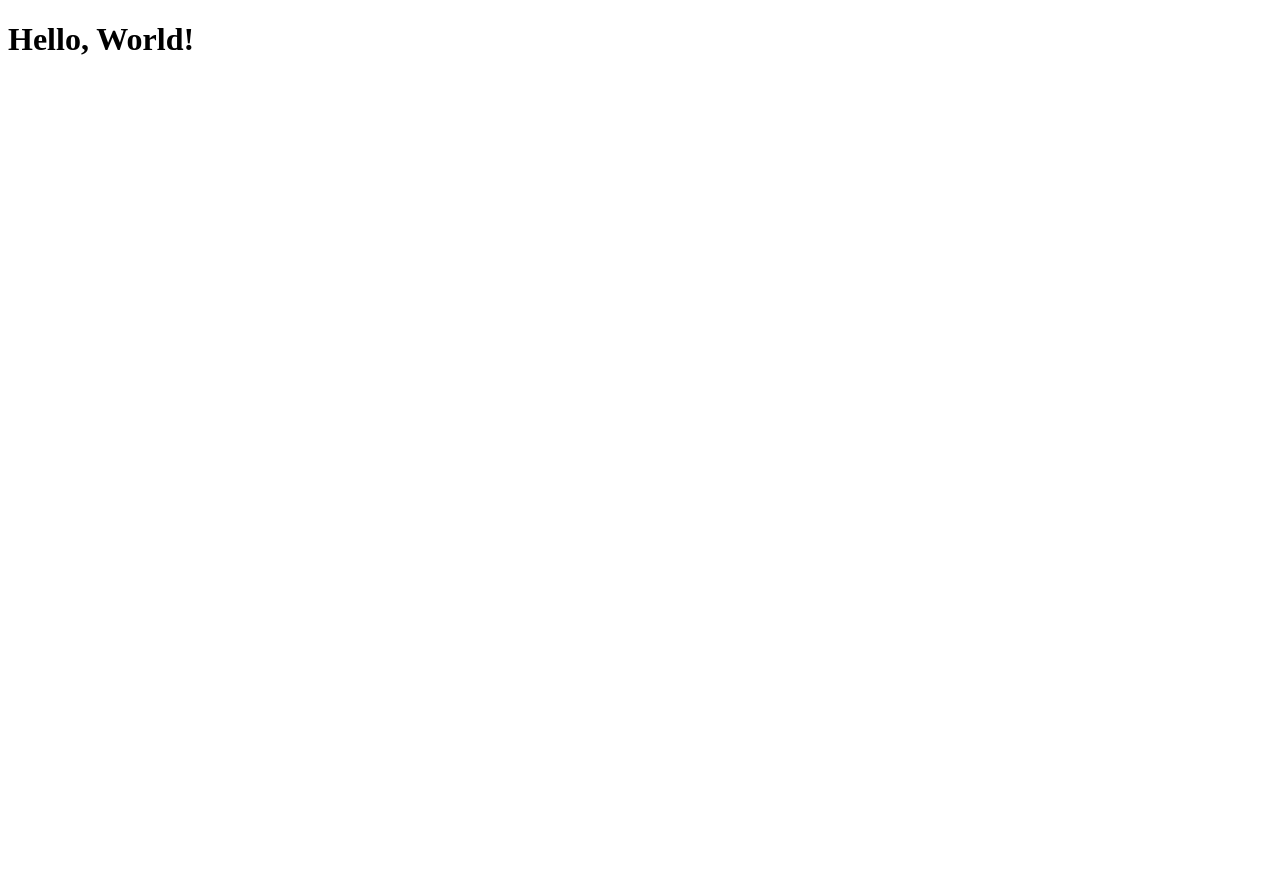
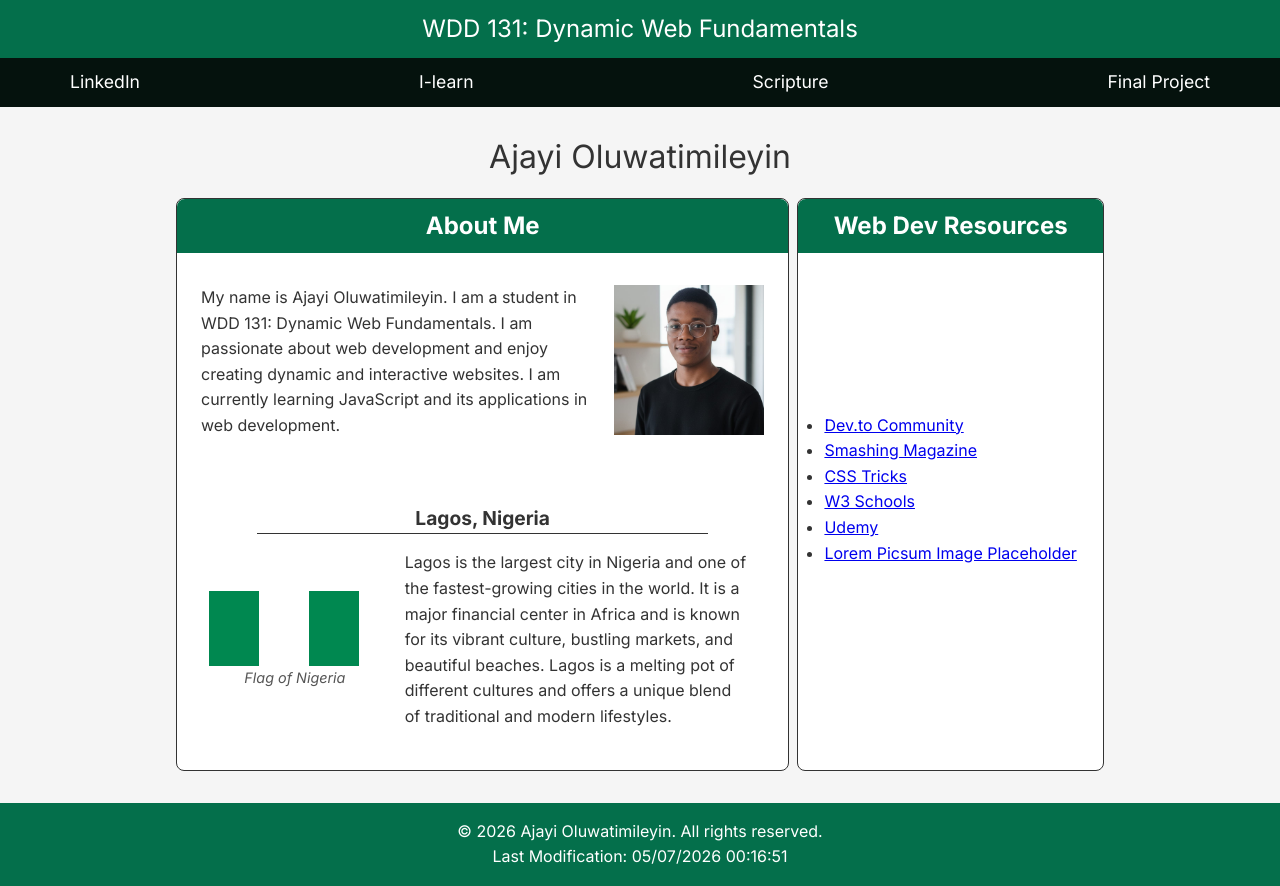
Before and after one commit to Timiano-tech/wdd131, a plain HTML site: page index.html in a window 1280 px wide. Before the commit the page ends 800 px from the top, so only its background shows below. Drawn offline with Linux system fonts and the light colour scheme; a web font is replaced by a local one.

Commit message:
Add JavaScript for last modified date and current year display; create base CSS styles for layout and design

```diff
--- a/index.html
+++ b/index.html
@@ -3,9 +3,66 @@
 <head>
     <meta charset="UTF-8">
     <meta name="viewport" content="width=device-width, initial-scale=1.0">
-    <title>Document</title>
+    <meta name="description"
+      content="This is the index.html file for WDD 131 – Dynamic Web Fundamentals, created by Ajayi Oluwatimileyin. It serves as the main entry point for the course content and provides an introduction to dynamic web development concepts.">
+    <meta name="author" content="Ajayi Oluwatimileyin">
+    <title>WDD 131: Dynamic Web Fundamentals – Ajayi Oluwatimileyin</title>
+    <link rel="stylesheet" href="styles/base.css">
+    <script src="scripts/getdates.js" defer></script>
 </head>
 <body>
-    <h1>Hello, World!</h1>
+    <header>
+        <span id="course-title">WDD 131: Dynamic Web Fundamentals</span>
+        <nav>
+            <a href="https://www.linkedin.com/">LinkedIn</a>
+            <a href="https://byupw.instructure.com/">I-learn</a>
+            <a href="https://www.churchofjesuschrist.org/study/scriptures">Scripture</a>
+            <a href="final-project/">Final Project</a>
+        </nav>
+    </header>
+
+    <main>
+        <h1>Ajayi Oluwatimileyin</h1>
+
+        <section class="card">
+            <h2 class="head-card">About Me</h2>
+            <div class="about-me">
+                <img src="images/My_picture.jpeg" alt="Ajayi Oluwatimileyin's Profile Picture">
+
+                <p>My name is Ajayi Oluwatimileyin. I am a student in WDD 131: Dynamic Web Fundamentals. I am passionate about web development and enjoy creating dynamic and interactive websites. I am currently learning JavaScript and its applications in web development.</p>
+            </div>
+
+            <div class="country">
+                <h2>Lagos, Nigeria</h2>
+                <figure>
+                    <img src="images/Flag_of_Nigeria.png" alt="Flag of Nigeria">
+
+                    <figcaption>Flag of Nigeria</figcaption>
+                </figure>
+                <p>Lagos is the largest city in Nigeria and one of the fastest-growing cities in the world. It is a major financial center in Africa and is known for its vibrant culture, bustling markets, and beautiful beaches. Lagos is a melting pot of different cultures and offers a unique blend of traditional and modern lifestyles.</p>
+            </div>
+
+        </section>
+
+        <section class="card">
+            <h2 class="head-card">Web Dev Resources</h2>
+            <div class="web-list">
+                <ul>
+                    <li><a href="http://dev.to/">Dev.to Community</a></li>
+                    <li><a href="https://www.smashingmagazine.com/">Smashing Magazine</a></li>
+                    <li><a href="https://css-tricks.com/">CSS Tricks</a></li>
+                    <li><a href="https://www.w3schools.com/">W3 Schools</a></li>
+                    <li><a href="https://www.udemy.com/">Udemy</a></li>
+                    <li><a href="https://picsum.photos/">Lorem Picsum Image Placeholder</a></li>
+                </ul>
+            </div>
+        </section>
+    </main>
+
+
+    <footer>
+        <p>&copy; <span id="currentyear"></span> Ajayi Oluwatimileyin. All rights reserved.</p>
+        <p id="lastModified">Last Modification:</p>
+    </footer>
 </body>
 </html>
--- /dev/null
+++ b/scripts/getdates.js
@@ -0,0 +1,5 @@
+const date = document.getElementById("lastModified");
+date.innerHTML = `Last Modification: ${document.lastModified}`;
+
+const year = document.querySelector("#currentyear");
+year.innerHTML = new Date().getFullYear();
--- /dev/null
+++ b/styles/base.css
@@ -0,0 +1,144 @@
+@import url('https://fonts.googleapis.com/css2?family=Instrument+Sans:ital,wght@0,400..700;1,400..700&family=Inter:ital,opsz,wght@0,14..32,100..900;1,14..32,100..900&family=Josefin+Sans:ital,wght@0,100..700;1,100..700&family=Kdam+Thmor+Pro&family=Montserrat:ital,wght@0,100..900;1,100..900&family=Open+Sans:ital,wght@0,300..800;1,300..800&family=Outfit:wght@100..900&family=Poppins:ital,wght@0,100;0,200;0,300;0,400;0,500;0,600;0,700;0,800;0,900;1,100;1,200;1,300;1,400;1,500;1,600;1,700;1,800;1,900&display=swap');
+
+
+* {
+    margin: 0;
+    padding: 0;
+    box-sizing: border-box;
+}
+
+body {
+    font-family: 'Inter', sans-serif;
+    background-color: #f5f5f5;
+    color: #333;
+    line-height: 1.6;
+}
+
+/* Header Styles */
+
+#course-title {
+    background-color: rgb(4, 111, 75);
+    color: white;
+    font-size: 1.5rem;
+    font-weight: 400;
+    padding: 10px;
+    text-align: center;
+    display : block;
+}
+
+nav {
+    background-color: rgb(5, 18, 13);
+    color: white;
+    padding: 10px 70px;
+    display: flex;
+    justify-content: space-between;
+    align-items: center;
+    width: 100%;
+}
+nav a {
+    color: white;
+    text-decoration: none;
+    font-size: 1.1rem;
+    transition: color 0.3s ease;
+}
+nav a:hover {
+    color: rgb(126, 227, 193);
+}
+
+main {
+    padding: 1rem;
+    max-width: 960px;
+    max-height: 1000px;
+    margin: 0 auto;
+    display: grid;
+    grid-template-columns: 2fr 1fr;
+    gap: .5rem;
+}
+
+main h1 {
+    grid-column: 1/3;
+    text-align: center;
+    font-weight: 400;
+    margin: .5rem;
+}
+
+
+.card {
+    background-color: white;
+    border: 1px solid #333;
+    border-radius: 8px;
+
+}
+.card .head-card {
+    font-size: 1.5rem;
+    margin-bottom: 0.5rem;
+    text-align: center;
+    background-color: rgb(4, 111, 75);
+    color: white;
+    border-radius: 8px 8px 0 0;
+    padding: 8px;
+}
+.about-me {
+    padding: 1.5rem;
+}
+
+.about-me img {
+    margin-left: 1rem;
+    width: 150px;
+    height: 150px;
+    object-fit: cover;
+    float: right;
+}
+
+.country {
+    display: grid;
+    grid-template-columns: 1fr 2fr;
+    justify-content: center;
+    align-items: center;
+    margin-top: 1rem;
+    padding: 1.5rem;
+}
+.country h2 {
+    grid-column: 1/3;
+    width: 80%;
+    font-size: 1.2rem;
+    margin:0 auto;
+    text-align: center;
+    border-bottom: 1px solid #333;
+}
+
+figure {
+    margin: .5rem;
+}
+figcaption {
+    text-align: center;
+    font-size: 0.9rem;
+    color: #555;
+    font-style: italic;
+}
+
+.country img {
+    float: left;
+    width: 150px;
+    height: auto;
+}
+
+.country p {
+    margin: 1rem;
+}
+
+.web-list {
+    display: flex;
+    flex-direction: column;
+    height: 80%;
+    justify-content: center;
+    align-items: center;
+}
+
+footer {
+    background-color: rgb(4, 111, 75);
+    color: white;
+    text-align: center;
+    padding: 1rem;
+    margin-top: 1rem;
+}
```
Also changed, not shown: images/Flag_of_Nigeria.png (added), images/My_picture.jpeg (added).
